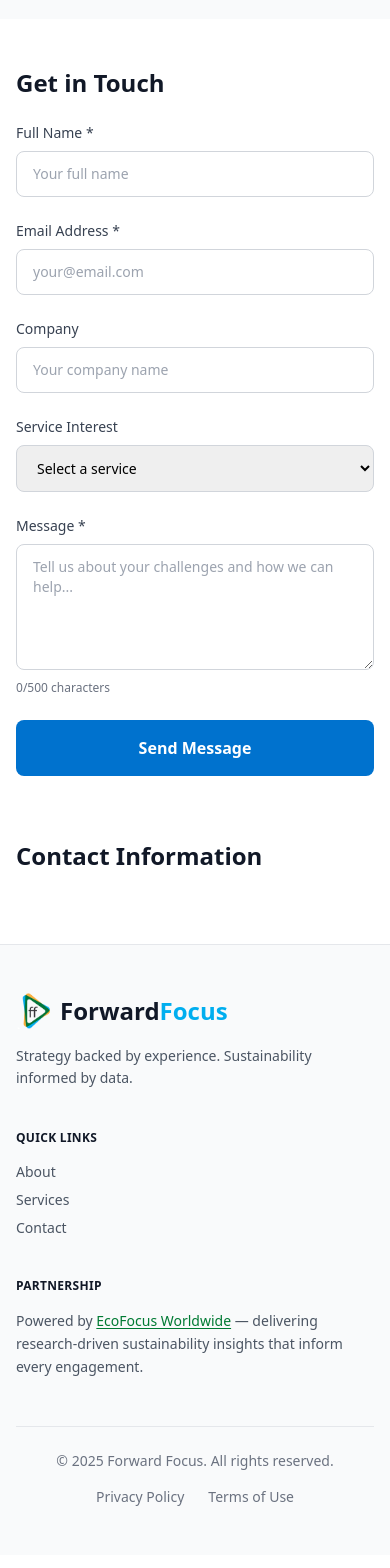
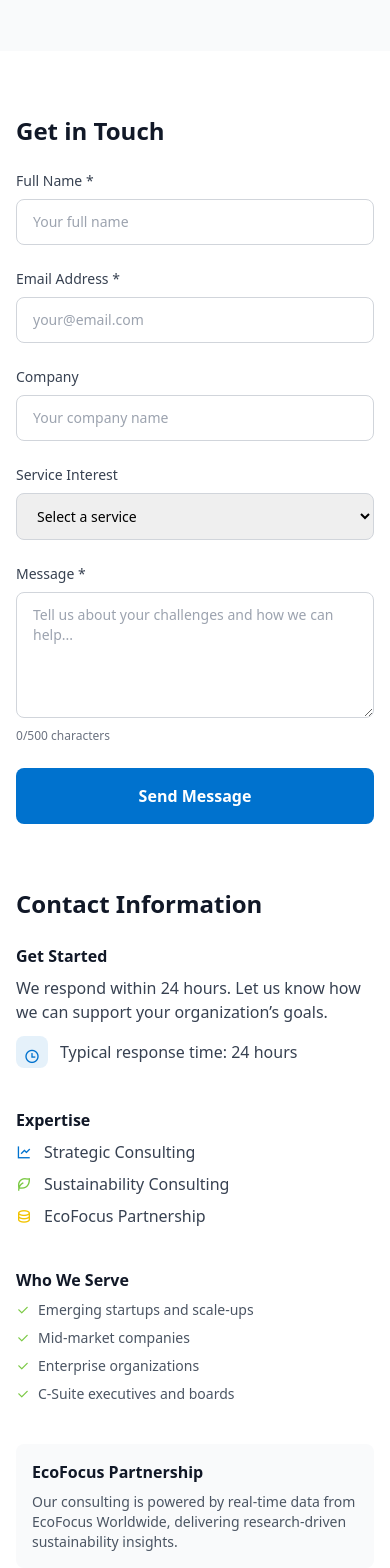
Before and after one commit to arif-wright/forward-focus, a Next.js app: page /contact in a window 390 px wide. Shown: the part 280-1848 px from the top of the page. Built offline with nearby package versions, Linux system fonts and the light colour scheme.

Commit message:
working on submission form wiring v4

```diff
--- a/app/contact/page.tsx
+++ b/app/contact/page.tsx
@@ -13,40 +13,46 @@ export default function Contact() {
     message: ''
   });
 
-  const [status, setStatus] = useState<'idle' | 'submitting' | 'success' | 'error'>('idle');
+  const [isSubmitting, setIsSubmitting] = useState(false);
+  const [submitStatus, setSubmitStatus] = useState<'idle' | 'success' | 'error'>('idle');
+
+  const handleSubmit = async (e: React.FormEvent) => {
+    e.preventDefault();
+    setIsSubmitting(true);
+    setSubmitStatus('idle');
+
+    try {
+      const response = await fetch('/.netlify/functions/contact-forward-focus', {
+        method: 'POST',
+        headers: {
+          'Content-Type': 'application/json',
+        },
+        body: JSON.stringify(formData)
+      });
+
+      if (response.ok) {
+        setSubmitStatus('success');
+        setFormData({ name: '', email: '', company: '', service: '', message: '' });
+      } else {
+        setSubmitStatus('error');
+      }
+    } catch (error) {
+      setSubmitStatus('error');
+    } finally {
+      setIsSubmitting(false);
+    }
+  };
 
   const handleChange = (e: React.ChangeEvent<HTMLInputElement | HTMLTextAreaElement | HTMLSelectElement>) => {
     setFormData({ ...formData, [e.target.name]: e.target.value });
   };
 
-  const handleSubmit = async (e: React.FormEvent) => {
-    e.preventDefault();
-    setStatus('submitting');
-
-    try {
-      const response = await fetch('/.netlify/functions/contact-forward-focus', {
-        method: 'POST',
-        headers: { 'Content-Type': 'application/json' },
-        body: JSON.stringify(formData)
-      });
-
-      if (response.ok) {
-        setStatus('success');
-        setFormData({ name: '', email: '', company: '', service: '', message: '' });
-      } else {
-        setStatus('error');
-      }
-    } catch {
-      setStatus('error');
-    }
-  };
-
   return (
-    <div className="bg-white flex flex-col">
+    <div className="min-h-screen bg-white flex flex-col">
       <Header />
 
       {/* Hero Section */}
-      <section className="py-12 sm:py-20 bg-gray-50">
+      <section className="py-16 sm:py-20 bg-gray-50">
         <div className="max-w-3xl mx-auto px-4 sm:px-6 lg:px-8 text-center">
           <h1 className="text-3xl sm:text-4xl font-bold text-gray-900 mb-6">Let's Talk</h1>
           <p className="text-lg sm:text-xl text-gray-700 leading-relaxed">
@@ -56,27 +62,19 @@ export default function Contact() {
       </section>
 
       {/* Contact Section */}
-      <section className="py-12 sm:py-20 bg-white">
+      <section className="py-16 sm:py-20 bg-white">
         <div className="max-w-7xl mx-auto px-4 sm:px-6 lg:px-8">
           <div className="grid grid-cols-1 lg:grid-cols-2 gap-16">
             {/* Contact Form */}
             <div>
               <h2 className="text-2xl font-bold text-gray-900 mb-6">Get in Touch</h2>
-
-              {status === 'success' ? (
-                <div className="bg-green-50 border border-green-200 rounded-lg p-4 text-green-700">
-                  <p>Message sent successfully! We'll get back to you soon.</p>
-                </div>
-              ) : (
-                <form
-                  onSubmit={handleSubmit}
-                  className="space-y-6"
-                >
+              <form onSubmit={handleSubmit} className="space-y-6">
                 <div className="grid grid-cols-1 sm:grid-cols-2 gap-6">
                   <div>
-                      <label className="block text-sm font-medium text-gray-700 mb-2">Full Name *</label>
+                    <label htmlFor="name" className="block text-sm font-medium text-gray-700 mb-2">Full Name *</label>
                     <input
                       type="text"
+                      id="name"
                       name="name"
                       required
                       value={formData.name}
@@ -86,9 +84,10 @@ export default function Contact() {
                     />
                   </div>
                   <div>
-                      <label className="block text-sm font-medium text-gray-700 mb-2">Email Address *</label>
+                    <label htmlFor="email" className="block text-sm font-medium text-gray-700 mb-2">Email Address *</label>
                     <input
                       type="email"
+                      id="email"
                       name="email"
                       required
                       value={formData.email}
@@ -100,9 +99,10 @@ export default function Contact() {
                 </div>
 
                 <div>
-                    <label className="block text-sm font-medium text-gray-700 mb-2">Company</label>
+                  <label htmlFor="company" className="block text-sm font-medium text-gray-700 mb-2">Company</label>
                   <input
                     type="text"
+                    id="company"
                     name="company"
                     value={formData.company}
                     onChange={handleChange}
@@ -112,8 +112,9 @@ export default function Contact() {
                 </div>
 
                 <div>
-                    <label className="block text-sm font-medium text-gray-700 mb-2">Service Interest</label>
+                  <label htmlFor="service" className="block text-sm font-medium text-gray-700 mb-2">Service Interest</label>
                   <select
+                    id="service"
                     name="service"
                     value={formData.service}
                     onChange={handleChange}
@@ -128,8 +129,9 @@ export default function Contact() {
                 </div>
 
                 <div>
-                    <label className="block text-sm font-medium text-gray-700 mb-2">Message *</label>
+                  <label htmlFor="message" className="block text-sm font-medium text-gray-700 mb-2">Message *</label>
                   <textarea
+                    id="message"
                     name="message"
                     required
                     rows={5}
@@ -144,32 +146,88 @@ export default function Contact() {
 
                 <button
                   type="submit"
-                    disabled={status === 'submitting' || formData.message.length > 500}
+                  disabled={isSubmitting || formData.message.length > 500}
                   className="w-full bg-[#0072CE] text-white px-6 py-4 rounded-lg font-semibold hover:bg-blue-700 transition-colors disabled:opacity-50"
                 >
-                    {status === 'submitting' ? 'Sending...' : 'Send Message'}
+                  {isSubmitting ? 'Sending...' : 'Send Message'}
                 </button>
 
-                  {status === 'error' && (
-                    <div className="bg-red-50 border border-red-200 rounded-lg p-4 text-red-700">
-                      There was an error sending your message. Please try again.
+                {submitStatus === 'success' && (
+                  <div className="bg-green-50 border border-green-200 rounded-lg p-4 mt-4 text-green-700">
+                    <p>Message sent successfully! We'll get back to you soon.</p>
+                  </div>
+                )}
+
+                {submitStatus === 'error' && (
+                  <div className="bg-red-50 border border-red-200 rounded-lg p-4 mt-4 text-red-700">
+                    <p>There was an error sending your message. Please try again.</p>
                   </div>
                 )}
               </form>
-              )}
             </div>
 
-            {/* Contact Info (unchanged) */}
+            {/* Contact Info */}
             <div className="lg:pl-8">
               <h2 className="text-2xl font-bold text-gray-900 mb-6">Contact Information</h2>
               <div className="space-y-10 text-gray-700">
-                {/* You can keep your existing info list here */}
+                <div>
+                  <h3 className="font-semibold text-gray-900 mb-2">Get Started</h3>
+                  <p className="mb-3">We respond within 24 hours. Let us know how we can support your organization’s goals.</p>
+                  <div className="flex items-center space-x-3">
+                    <div className="w-8 h-8 bg-[#0072CE]/10 rounded-lg flex items-center justify-center">
+                      <i className="ri-time-line text-[#0072CE] w-4 h-4"></i>
+                    </div>
+                    <span>Typical response time: 24 hours</span>
+                  </div>
+                </div>
+
+                <div>
+                  <h3 className="font-semibold text-gray-900 mb-2">Expertise</h3>
+                  <ul className="space-y-2">
+                    <li className="flex items-center space-x-3">
+                      <i className="ri-line-chart-line text-[#0072CE]"></i>
+                      <span>Strategic Consulting</span>
+                    </li>
+                    <li className="flex items-center space-x-3">
+                      <i className="ri-leaf-line text-[#7AC943]"></i>
+                      <span>Sustainability Consulting</span>
+                    </li>
+                    <li className="flex items-center space-x-3">
+                      <i className="ri-database-2-line text-[#F2C300]"></i>
+                      <span>EcoFocus Partnership</span>
+                    </li>
+                  </ul>
+                </div>
+
+                <div>
+                  <h3 className="font-semibold text-gray-900 mb-2">Who We Serve</h3>
+                  <ul className="space-y-2 text-sm text-gray-600">
+                    {[
+                      "Emerging startups and scale-ups",
+                      "Mid-market companies",
+                      "Enterprise organizations",
+                      "C-Suite executives and boards"
+                    ].map((line) => (
+                      <li key={line} className="flex items-center">
+                        <i className="ri-check-line text-[#7AC943] mr-2"></i>
+                        {line}
+                      </li>
+                    ))}
+                  </ul>
+                </div>
+
+                <div className="p-4 bg-gray-50 rounded-lg">
+                  <h3 className="font-semibold text-gray-900 mb-2">EcoFocus Partnership</h3>
+                  <p className="text-sm text-gray-600">
+                    Our consulting is powered by real-time data from EcoFocus Worldwide,
+                    delivering research-driven sustainability insights.
+                  </p>
+                </div>
               </div>
             </div>
           </div>
         </div>
       </section>
-
       <Footer />
     </div>
   );
```
Lines whose indentation alone changed are shown as unchanged.
